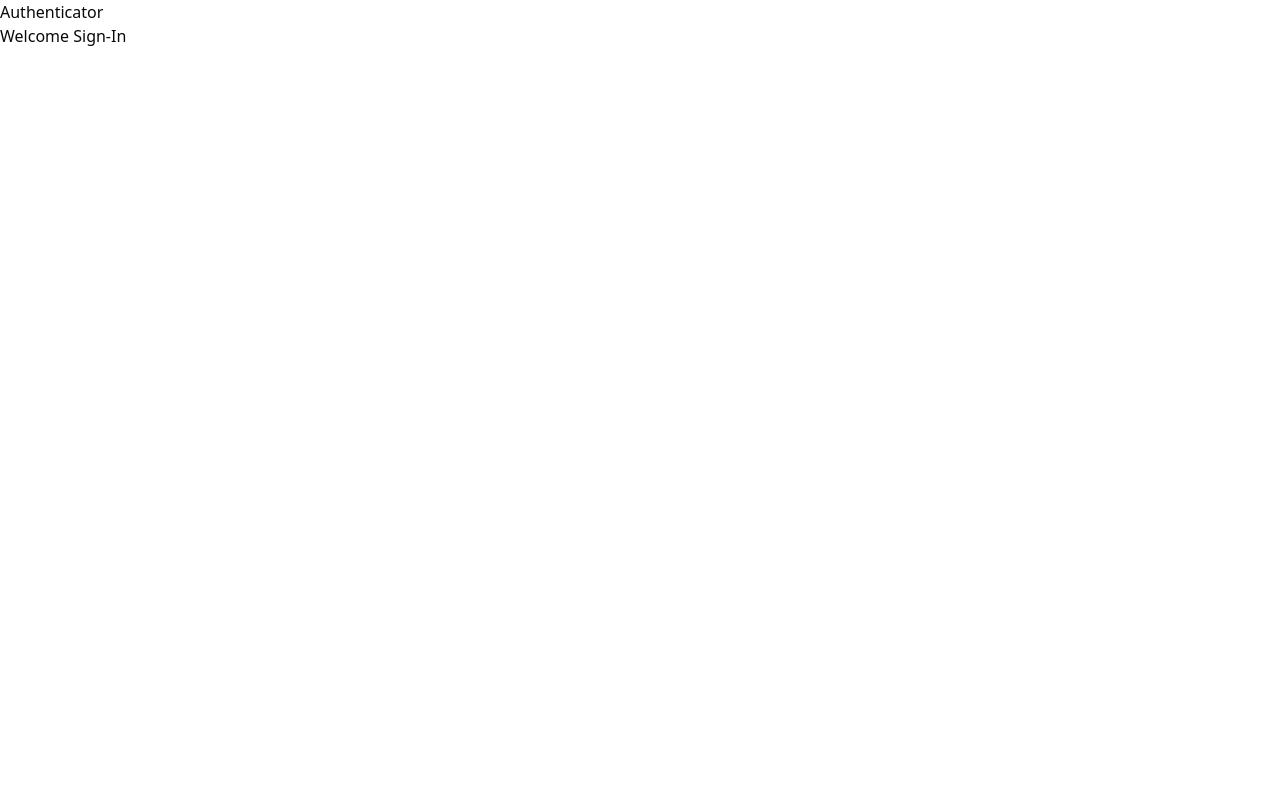
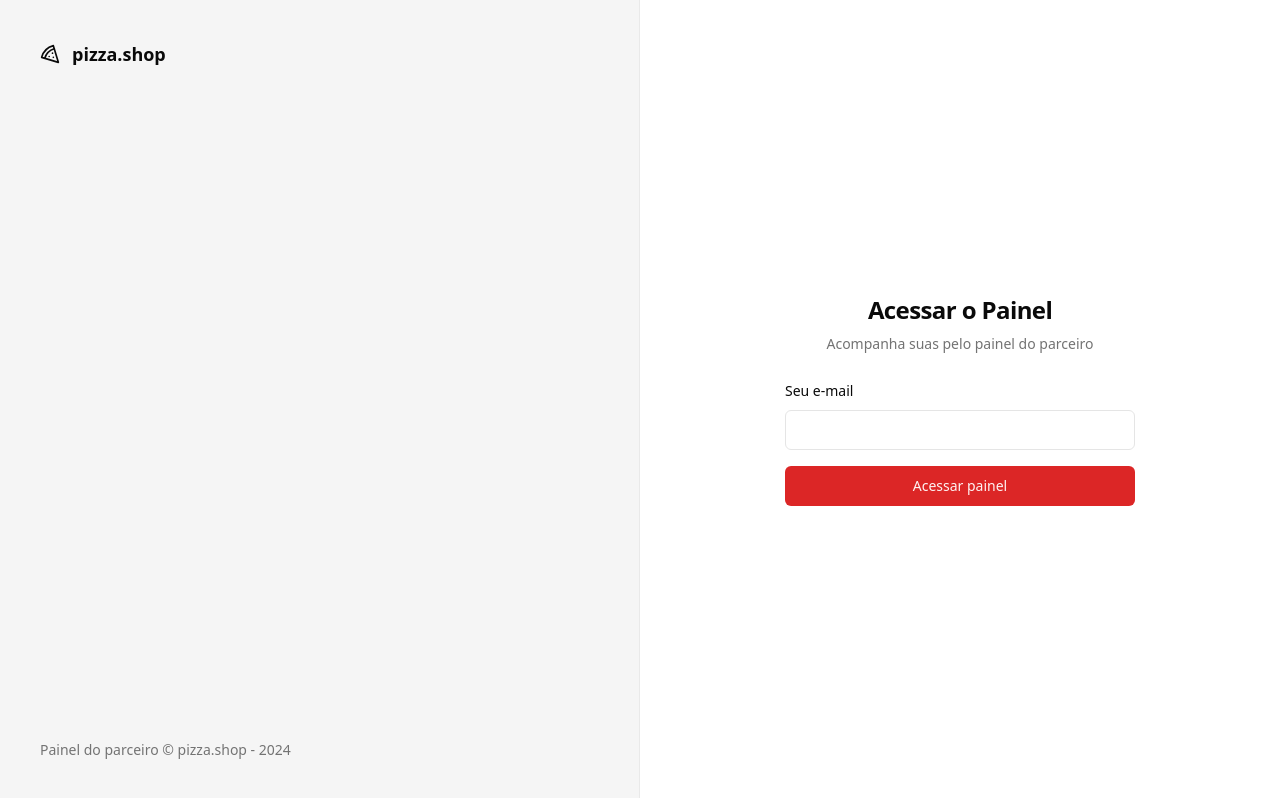
Before and after one commit to Alessandro0003/dashboarding, a React (Vite) app: page /sign-in in a window 1280 px wide. Built offline with nearby package versions, Linux system fonts and the light colour scheme.

Commit message:
:sparkles: feat: creating page Login

```diff
--- a/package.json
+++ b/package.json
@@ -10,6 +10,7 @@
     "preview": "vite preview"
   },
   "dependencies": {
+    "@radix-ui/react-label": "^2.0.2",
     "@radix-ui/react-slot": "^1.0.2",
     "class-variance-authority": "^0.7.0",
     "clsx": "^2.1.1",
@@ -19,6 +20,7 @@
     "match-sorter": "^6.3.4",
     "react": "^18.2.0",
     "react-dom": "^18.2.0",
+    "react-helmet-async": "^2.0.5",
     "react-router-dom": "^6.23.1",
     "sort-by": "^1.2.0",
     "tailwind-merge": "^2.3.0",
--- a/src/App.tsx
+++ b/src/App.tsx
@@ -1,9 +1,15 @@
 import './global.css'
 
+import { Helmet, HelmetProvider } from 'react-helmet-async'
 import { RouterProvider } from 'react-router-dom'
 
 import { router } from './routes'
 
 export function App() {
-  return <RouterProvider router={router} />
+  return (
+    <HelmetProvider>
+      <Helmet titleTemplate="%s | pizza.shop 🍕" />
+      <RouterProvider router={router} />
+    </HelmetProvider>
+  )
 }
--- /dev/null
+++ b/src/components/ui/input.tsx
@@ -0,0 +1,25 @@
+import * as React from 'react'
+
+import { cn } from '@/lib/utils'
+
+export interface InputProps
+  extends React.InputHTMLAttributes<HTMLInputElement> {}
+
+const Input = React.forwardRef<HTMLInputElement, InputProps>(
+  ({ className, type, ...props }, ref) => {
+    return (
+      <input
+        type={type}
+        className={cn(
+          'flex h-10 w-full rounded-md border border-input bg-background px-3 py-2 text-sm ring-offset-background file:border-0 file:bg-transparent file:text-sm file:font-medium placeholder:text-muted-foreground focus-visible:outline-none focus-visible:ring-2 focus-visible:ring-ring focus-visible:ring-offset-2 disabled:cursor-not-allowed disabled:opacity-50',
+          className,
+        )}
+        ref={ref}
+        {...props}
+      />
+    )
+  },
+)
+Input.displayName = 'Input'
+
+export { Input }
--- /dev/null
+++ b/src/components/ui/label.tsx
@@ -0,0 +1,24 @@
+import * as LabelPrimitive from '@radix-ui/react-label'
+import { cva, type VariantProps } from 'class-variance-authority'
+import * as React from 'react'
+
+import { cn } from '@/lib/utils'
+
+const labelVariants = cva(
+  'text-sm font-medium leading-none peer-disabled:cursor-not-allowed peer-disabled:opacity-70',
+)
+
+const Label = React.forwardRef<
+  React.ElementRef<typeof LabelPrimitive.Root>,
+  React.ComponentPropsWithoutRef<typeof LabelPrimitive.Root> &
+    VariantProps<typeof labelVariants>
+>(({ className, ...props }, ref) => (
+  <LabelPrimitive.Root
+    ref={ref}
+    className={cn(labelVariants(), className)}
+    {...props}
+  />
+))
+Label.displayName = LabelPrimitive.Root.displayName
+
+export { Label }
--- a/src/global.css
+++ b/src/global.css
@@ -2,69 +2,54 @@
 @tailwind components;
 @tailwind utilities;
 
+
 @layer base {
   :root {
     --background: 0 0% 100%;
-      --foreground: 240 10% 3.9%;
-
+    --foreground: 0 0% 3.9%;
     --card: 0 0% 100%;
-      --card-foreground: 240 10% 3.9%;
-
+    --card-foreground: 0 0% 3.9%;
     --popover: 0 0% 100%;
-      --popover-foreground: 240 10% 3.9%;
-
-      --primary: 240 5.9% 10%;
-      --primary-foreground: 0 0% 98%;
-
-      --secondary: 240 4.8% 95.9%;
-      --secondary-foreground: 240 5.9% 10%;
-
-      --muted: 240 4.8% 95.9%;
-      --muted-foreground: 240 3.8% 46.1%;
-
-      --accent: 240 4.8% 95.9%;
-      --accent-foreground: 240 5.9% 10%;
-
+    --popover-foreground: 0 0% 3.9%;
+    --primary: 0 72.2% 50.6%;
+    --primary-foreground: 0 85.7% 97.3%;
+    --secondary: 0 0% 96.1%;
+    --secondary-foreground: 0 0% 9%;
+    --muted: 0 0% 96.1%;
+    --muted-foreground: 0 0% 45.1%;
+    --accent: 0 0% 96.1%;
+    --accent-foreground: 0 0% 9%;
     --destructive: 0 84.2% 60.2%;
     --destructive-foreground: 0 0% 98%;
-
-      --border: 240 5.9% 90%;
-      --input: 240 5.9% 90%;
-      --ring: 240 10% 3.9%;
-
+    --border: 0 0% 89.8%;
+    --input: 0 0% 89.8%;
+    --ring: 0 72.2% 50.6%;
     --radius: 0.5rem;
   }
 
   .dark {
-      --background: 240 10% 3.9%;
+    --background: 0 0% 3.9%;
     --foreground: 0 0% 98%;
-
-      --card: 240 10% 3.9%;
+    --card: 0 0% 3.9%;
     --card-foreground: 0 0% 98%;
-
-      --popover: 240 10% 3.9%;
+    --popover: 0 0% 3.9%;
     --popover-foreground: 0 0% 98%;
-
-      --primary: 0 0% 98%;
-      --primary-foreground: 240 5.9% 10%;
-
-      --secondary: 240 3.7% 15.9%;
+    --primary: 0 72.2% 50.6%;
+    --primary-foreground: 0 85.7% 97.3%;
+    --secondary: 0 0% 14.9%;
     --secondary-foreground: 0 0% 98%;
-
-      --muted: 240 3.7% 15.9%;
-      --muted-foreground: 240 5% 64.9%;
-
-      --accent: 240 3.7% 15.9%;
+    --muted: 0 0% 14.9%;
+    --muted-foreground: 0 0% 63.9%;
+    --accent: 0 0% 14.9%;
     --accent-foreground: 0 0% 98%;
-
     --destructive: 0 62.8% 30.6%;
     --destructive-foreground: 0 0% 98%;
-
-      --border: 240 3.7% 15.9%;
-      --input: 240 3.7% 15.9%;
-      --ring: 240 4.9% 83.9%;
+    --border: 0 0% 14.9%;
+    --input: 0 0% 14.9%;
+    --ring: 0 72.2% 50.6%;
   }
 }
+
 
 @layer base {
   * {
--- a/src/pages/_layouts/auth.tsx
+++ b/src/pages/_layouts/auth.tsx
@@ -1,11 +1,21 @@
+import { Pizza } from 'lucide-react'
 import { Outlet } from 'react-router-dom'
 
 export function AuthLayout() {
   return (
-    <div>
-      <h1>Authenticator</h1>
+    <div className="grid min-h-screen grid-cols-2">
+      <div className="flex h-full flex-col justify-between border-r border-foreground/5 bg-muted p-10 text-muted-foreground">
+        <div className="flex items-center gap-3 text-lg text-foreground">
+          <Pizza className="h-5 w-5" />
+          <span className="font-semibold">pizza.shop</span>
+        </div>
 
-      <div>
+        <footer className="text-sm">
+          Painel do parceiro &copy; pizza.shop - {new Date().getFullYear()}
+        </footer>
+      </div>
+
+      <div className="flex flex-col items-center justify-center">
         <Outlet />
       </div>
     </div>
--- a/src/pages/app/dashboard.tsx
+++ b/src/pages/app/dashboard.tsx
@@ -1,3 +1,10 @@
+import { Helmet } from 'react-helmet-async'
+
 export function Dashboard() {
-  return <h1>Welcome Dashboarding</h1>
+  return (
+    <>
+      <Helmet title="Dashboard" />
+      <h1>Welcome Dashboarding</h1>
+    </>
+  )
 }
--- a/src/pages/auth/sign-in.tsx
+++ b/src/pages/auth/sign-in.tsx
@@ -1,3 +1,36 @@
+import { Helmet } from 'react-helmet-async'
+
+import { Button } from '@/components/ui/button'
+import { Input } from '@/components/ui/input'
+import { Label } from '@/components/ui/label'
+
 export function SignIn() {
-  return <h1>Welcome Sign-In</h1>
+  return (
+    <>
+      <Helmet title="Login" />
+      <div className="p-8">
+        <div className="flex w-[350px] flex-col justify-center gap-6">
+          <div className="flex flex-col gap-2 text-center">
+            <h1 className="text-2xl font-semibold tracking-tight">
+              Acessar o Painel
+            </h1>
+            <p className="text-sm text-muted-foreground">
+              Acompanha suas pelo painel do parceiro
+            </p>
+          </div>
+
+          <form className="space-y-4">
+            <div className="space-y-2">
+              <Label htmlFor="email">Seu e-mail</Label>
+              <Input id="email" type="email" />
+            </div>
+
+            <Button className="w-full" type="submit">
+              Acessar painel
+            </Button>
+          </form>
+        </div>
+      </div>
+    </>
+  )
 }
```
Also changed, not shown: 1 other file (tests, documents, lock files or other folders). Lines whose indentation alone changed are shown as unchanged.
